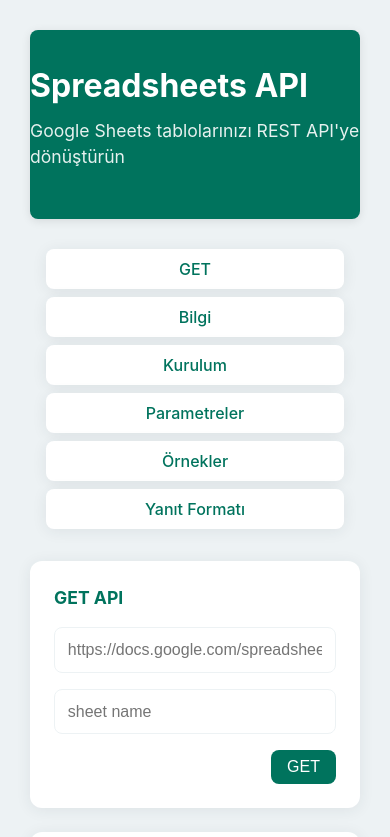
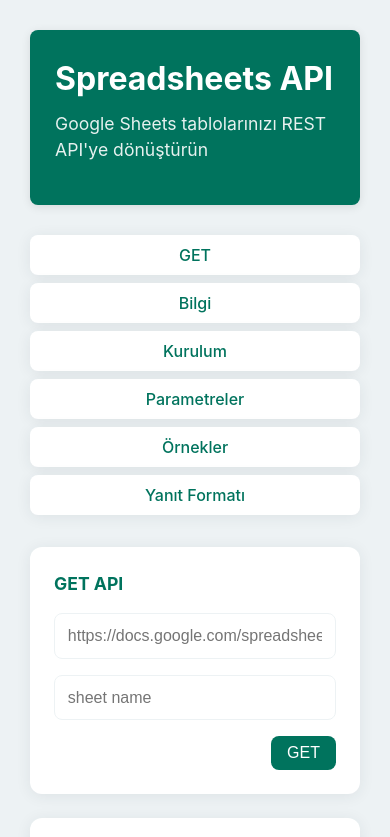
Before and after one commit to ckoglu/spreadsheets, a plain HTML site: page index.html in a window 390 px wide. Shown: the top 837 px of the page. Drawn offline with Linux system fonts and the light colour scheme.

Commit message:
Update style.css
mobil css hatalar düzeltildi

```diff
--- a/style.css
+++ b/style.css
@@ -9,7 +9,7 @@ header h1{font-size:2.5rem;font-weight:700;margin-bottom:.5rem}
 header a{color:var(--white)}
 header a:hover{text-decoration: none;}
 header p{font-size:1.1rem;opacity:.9;color:var(--white)}
-.nav{display:flex;flex-wrap:wrap;gap:.5rem;justify-content:center;margin-bottom:2rem;padding:0 1rem}
+.nav{display:flex;flex-wrap:wrap;gap:.5rem;justify-content:center;margin-bottom:2rem;}
 .nav a{background-color:var(--white);color:var(--primary);padding:.5rem 1.2rem;border-radius:8px;text-decoration:none;font-weight:500;box-shadow:var(--card-shadow);transition:var(--transition)}
 .nav a:hover{background-color:var(--primary);color:var(--white);text-decoration: none;}
 section{margin-bottom:2rem}
@@ -33,7 +33,6 @@ button:hover{background-color:var(--primary-dark)}
 footer{text-align: center;padding-top: 1rem;color: var(--text-light);margin-top: 1rem;}
 footer p {margin:0;}
 @media (max-width:768px){
-  header{padding:2rem 0}
   header h1{font-size:2rem}
   .card{padding:1.5rem}
   .nav{flex-direction:column;align-items:center}
```
